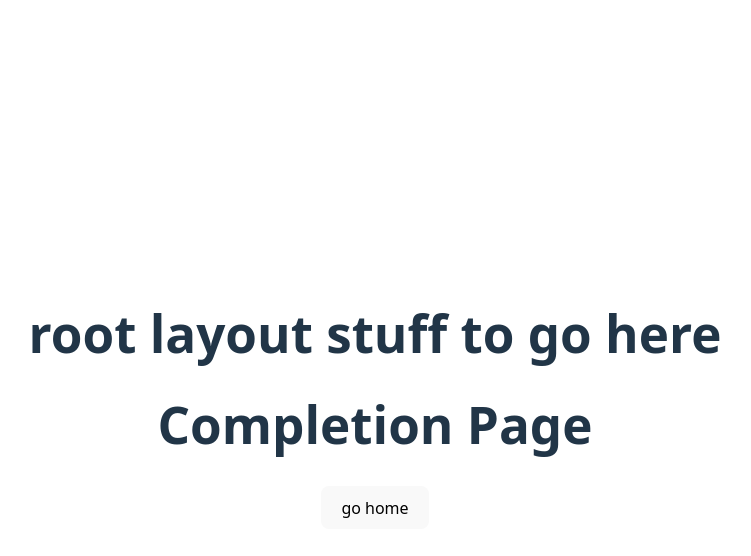
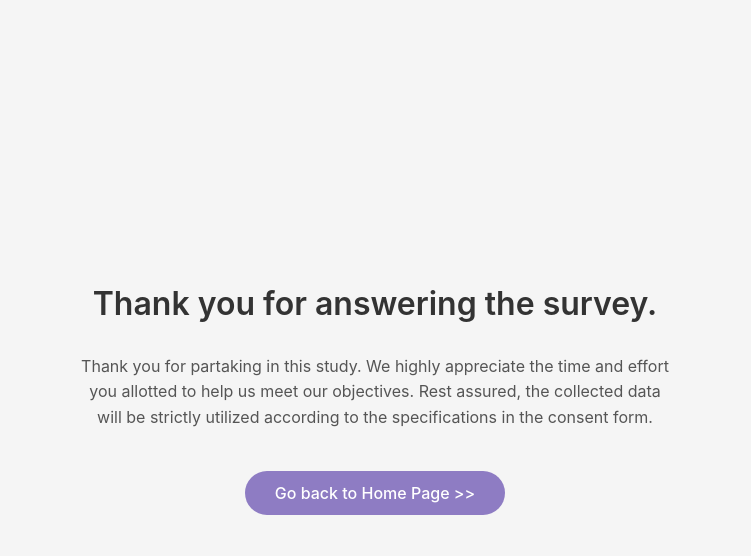
Before and after one commit to SauravK12/705_backend, a React (Vite) app in the folder client/: page /completion in a window 1280 px wide. Shown: the top 556 px of the page, without its empty margins (265-1016 px from the left). Built offline with nearby package versions, Linux system fonts and the light colour scheme.

Commit message:
Completion Page

```diff
--- /dev/null
+++ b/client/src/pages/CompletionPage.css
@@ -0,0 +1,123 @@
+/* Complete reset styles for completion page */
+body:has(.completion-page) *:not(.home-button),
+.completion-page *:not(.home-button),
+#root:has(.completion-page) *:not(.home-button),
+.root-container *:not(.home-button) {
+  border: none !important;
+  outline: none !important;
+  box-shadow: none !important;
+}
+
+.root-container {
+  margin: 0 !important;
+  padding: 0 !important;
+  background: none !important;
+  display: block !important;
+  place-items: unset !important;
+}
+
+body:has(.completion-page) {
+  margin: 0 !important;
+  padding: 0 !important;
+  display: block !important;
+  place-items: unset !important;
+  background: #f5f5f5 !important;
+}
+
+#root:has(.completion-page) {
+  max-width: none !important;
+  margin: 0 !important;
+  padding: 0 !important;
+  text-align: left !important;
+}
+
+.completion-page {
+  position: fixed;
+  top: 0;
+  left: 0;
+  width: 100vw;
+  height: 100vh;
+  background-color: #f5f5f5;
+  padding: 40px;
+  font-family: -apple-system, BlinkMacSystemFont, 'Segoe UI', Roboto, Oxygen, Ubuntu, Cantarell, sans-serif;
+  color: #333;
+  overflow-y: auto;
+  box-sizing: border-box;
+  margin: 0;
+  z-index: 1000;
+  display: flex;
+  align-items: center;
+  justify-content: center;
+}
+
+.completion-container {
+  max-width: 600px;
+  margin: 0 auto;
+  padding: 0;
+  background: transparent;
+  text-align: center;
+}
+
+.completion-title {
+  font-size: 32px;
+  font-weight: 600;
+  color: #333;
+  margin: 0 0 30px 0;
+  line-height: 1.2;
+  text-align: center;
+}
+
+.completion-message {
+  color: #555;
+  line-height: 1.6;
+  font-size: 16px;
+  margin: 0 0 40px 0;
+  text-align: center;
+}
+
+.home-link {
+  text-decoration: none;
+  display: inline-block;
+  width: 100%;
+  text-align: center;
+}
+
+.home-button {
+  background-color: #8e7cc3 !important;
+  color: white !important;
+  border: none !important;
+  outline: none !important;
+  border-radius: 25px;
+  padding: 12px 30px;
+  font-size: 16px;
+  font-weight: 500;
+  cursor: pointer;
+  transition: all 0.2s ease;
+  font-family: inherit;
+}
+
+.home-button:hover {
+  background-color: #7a6db0 !important;
+  transform: translateY(-1px);
+}
+
+/* Responsive design */
+@media (max-width: 768px) {
+  .completion-page {
+    padding: 20px;
+  }
+
+  .completion-title {
+    font-size: 24px;
+  }
+
+  .completion-message {
+    font-size: 14px;
+  }
+}
+
+/* Focus states for accessibility */
+.home-button:focus {
+  outline: none;
+  box-shadow: 0 0 0 2px rgba(142, 124, 195, 0.3);
+}
--- a/client/src/pages/CompletionPage.jsx
+++ b/client/src/pages/CompletionPage.jsx
@@ -1,14 +1,24 @@
-import {Link} from 'react-router-dom';
+import { Link } from 'react-router-dom';
+import './CompletionPage.css';
 
 function CompletionPage() {
   return (
-    <div>
-        <h1>Completion Page</h1>
-        <Link to="/">
-            <button>
-                go home
-            </button>
+    <div className="completion-page">
+      <div className="completion-container">
+        <h1 className="completion-title">Thank you for answering the survey.</h1>
+
+        <p className="completion-message">
+          Thank you for partaking in this study. We highly appreciate the time and effort you allotted to help us meet
+          our objectives. Rest assured, the collected data will be strictly utilized according to the specifications in
+          the consent form.
+        </p>
+
+        <Link to="/" className="home-link">
+          <button className="home-button">
+            Go back to Home Page &gt;&gt;
+          </button>
         </Link>
+      </div>
     </div>
   );
 }
```
